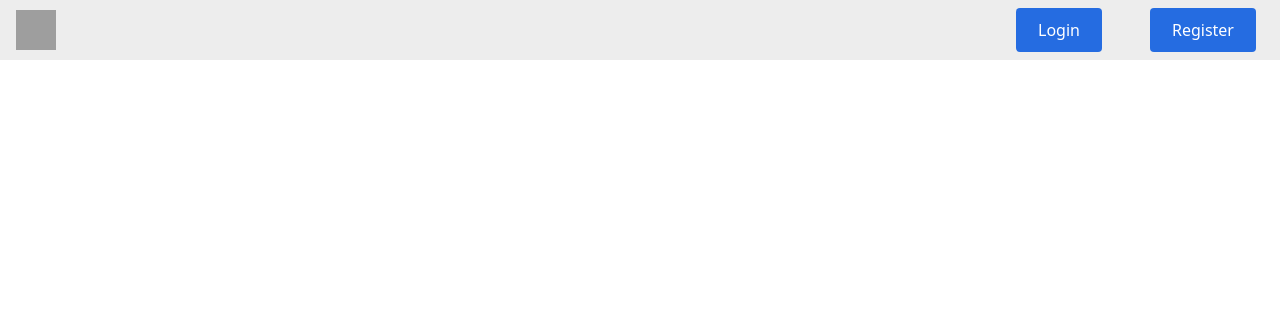
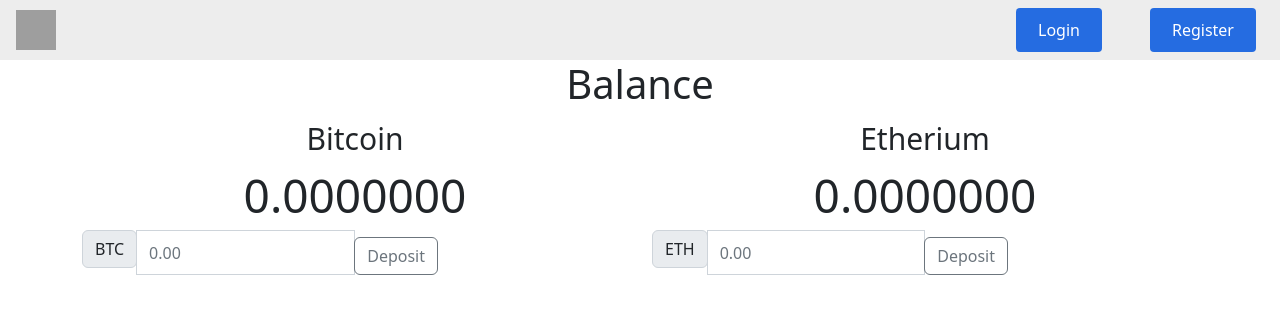
Before and after one commit to Ruturajnawale10/nft-trading-marketplace-frontend, a React (Create React App) app: page /wallet in a window 1280 px wide. Before the commit this address had no page. Shown: the top 314 px of the page. Built offline with nearby package versions, Linux system fonts and the light colour scheme; no server answers; grey boxes are pictures that could not be loaded.

Commit message:
- Added Wallet Deposit UI

```diff
--- a/src/components/Main/Main.js
+++ b/src/components/Main/Main.js
@@ -5,6 +5,7 @@ import Login from "../Login/Login";
 import Navbar from "../Navbar/Navbar";
 import Logout from "../Logout/Logout";
 import NFTBuyList from "../NFT/NFTBuyList";
+import Wallet from "../Wallet/Wallet";
 
 class Main extends Component {
     render() {
@@ -16,6 +17,7 @@ class Main extends Component {
               <Route path="/user/register" element={< Register/>} />
               <Route path="/user/login" element={< Login/>} />
               <Route path="/user/logout" element={<Logout/>}/>
+              <Route path="/wallet" element={<Wallet/>}/>
             </Routes>
         </div>
       );
--- a/src/components/NFT/NFTBuyList.js
+++ b/src/components/NFT/NFTBuyList.js
@@ -3,10 +3,11 @@ import React, { useState, useEffect } from "react";
 import "../../App.css";
 
 function NFTList() {
+  let nickname = localStorage.getItem("nickname")
 
   return (
     <div>
-     <h1>Hello</h1>
+     <h1>Hello {nickname}</h1>
       </div>
   );
 }
--- a/src/components/Navbar/Navbar.js
+++ b/src/components/Navbar/Navbar.js
@@ -24,6 +24,7 @@ class Navbar extends Component {
   }
   render() {
     let loggedInDiv = null;
+    let walletDiv = null;
     let loggedOutDiv = null;
     if (localStorage.getItem("user_id")) {
       loggedOutDiv = (
@@ -31,6 +32,13 @@ class Navbar extends Component {
           <NavButtonLink to="/user/logout">Logout</NavButtonLink>
         </NavButton>
       );
+
+      walletDiv = (
+        <NavButton>
+          <NavButtonLink to="/wallet">Wallet</NavButtonLink>
+        </NavButton>
+      );
+
     } else {
       loggedOutDiv = (
         <div style={{ display: "flex", justifyContent: "space-between" }}>
@@ -52,6 +60,7 @@ class Navbar extends Component {
           {localStorage.getItem("token") && <NavbarLink onClick={this.handleProfileClick} to="/profile">Profile</NavbarLink>}
           {localStorage.getItem("token") && <NavbarLink to="/messages">My Messages</NavbarLink>}
         </NavMenu>
+        {walletDiv}
         {loggedInDiv}
         {loggedOutDiv}
       </Nav>
--- /dev/null
+++ b/src/components/Wallet/Wallet.css
@@ -0,0 +1,8 @@
+.col-md-6 {
+    text-align: center;
+    font-size: 30px;
+
+}
+#balance {
+    font-size: 46px;
+}
--- /dev/null
+++ b/src/components/Wallet/Wallet.js
@@ -0,0 +1,131 @@
+import React, { useEffect, useState } from "react";
+import axios from "axios";
+import "../../App.css";
+import "./Wallet.css";
+import WarningBanner from "../WarningBanners/WarningBanner";
+
+function Wallet() {
+  const [balance, setBalance] = useState({ btcbalance: 0.0, ethbalance: 0.0 });
+  const [btc, setbtc] = useState(0);
+  const [eth, seteth] = useState(0);
+  const [warningBannerDiv, setWarningBannerDiv] = useState(null);
+
+  useEffect(() => {
+    if (localStorage.getItem("wallet_id") == null) {
+      axios
+        .post("/wallet/create", {
+          userID: localStorage.getItem("user_id"),
+        })
+        .then((response) => {
+          if (response.status === 200) {
+            localStorage.setItem("wallet_id", response.data.walletID);
+            window.location.reload(false);
+          }
+        });
+    } else {
+      axios
+        .get("/wallet/balance/" + localStorage.getItem("wallet_id"), {})
+        .then((response) => {
+          setBalance({
+            ethbalance: response.data.ethbalance,
+            btcbalance: response.data.btcbalance,
+          });
+        });
+    }
+  }, []);
+
+  const onDepositClick = (e) => {
+    if (
+      (btc === 0 && e.target.id == "btc") ||
+      (eth === 0 && e.target.id == "eth")
+    ) {
+      setWarningBannerDiv(<WarningBanner msg={"Amount should be non-zero"} />);
+      return;
+    }
+
+    axios
+      .post("/wallet/balance/deposit", {
+        walletID: localStorage.getItem("wallet_id"),
+        btc: btc,
+        eth: eth,
+      })
+      .then((response) => {
+        if (response.status === 200) {
+          window.location.reload(false);
+        }
+      });
+  };
+
+  return (
+    <div class="container">
+      <div class="row">{warningBannerDiv}</div>
+      <div className="row">
+        <h1 style={{ textAlign: "center" }}>Balance </h1>
+        <div className="col-md-6">
+          Bitcoin
+          <div id="balance">{balance.btcbalance.toFixed(7)}</div>
+          <div className="row">
+            <div className="col-md-8">
+              <div class="input-group mb-3">
+                <div class="input-group-prepend">
+                  <span class="input-group-text">BTC</span>
+                </div>
+                <input
+                  type="text"
+                  class="form-control"
+                  onChange={(e) => {
+                    setbtc(e.target.value);
+                  }}
+                  placeholder="0.00"
+                />
+                <div class="input-group-append">
+                  <button
+                    id="btc"
+                    class="btn btn-outline-secondary"
+                    type="button"
+                    onClick={onDepositClick}
+                  >
+                    Deposit
+                  </button>
+                </div>
+              </div>
+            </div>
+          </div>
+        </div>
+        <div className="col-md-6">
+          Etherium
+          <div id="balance">{balance.ethbalance.toFixed(7)}</div>
+          <div className="row">
+            <div className="col-md-8">
+              <div class="input-group mb-3">
+                <div class="input-group-prepend">
+                  <span class="input-group-text">ETH</span>
+                </div>
+                <input
+                  type="text"
+                  class="form-control"
+                  onChange={(e) => {
+                    seteth(e.target.value);
+                  }}
+                  placeholder="0.00"
+                />
+                <div class="input-group-append">
+                  <button
+                    id="eth"
+                    class="btn btn-outline-secondary"
+                    type="button"
+                    onClick={onDepositClick}
+                  >
+                    Deposit
+                  </button>
+                </div>
+              </div>
+            </div>
+          </div>
+        </div>
+      </div>
+    </div>
+  );
+}
+
+export default Wallet;
--- /dev/null
+++ b/src/components/WarningBanners/WarningBanner.js
@@ -0,0 +1,14 @@
+import React, {useState} from "react";
+import "../../App.css";
+
+function WarningBanner(props) {
+    const [display, setDisplay] = useState({display:"block"});
+  return (
+    <div>
+      <div id="liveAlertPlaceholder"></div>
+      <div class="alert alert-primary alert-dismissible" role="alert" style={display}> {props.msg} <button type="button" class="btn-close" data-bs-dismiss="alert" aria-label="Close" onClick={() => {{setDisplay({display:"none"})}}}></button></div>
+    </div>
+  );
+}
+
+export default WarningBanner;
--- a/src/index.js
+++ b/src/index.js
@@ -7,9 +7,7 @@ import 'bootstrap/dist/css/bootstrap.min.css';
 
 const root = ReactDOM.createRoot(document.getElementById('root'));
 root.render(
-  <React.StrictMode>
     <App />
-  </React.StrictMode>
 );
 
 // If you want to start measuring performance in your app, pass a function
```
